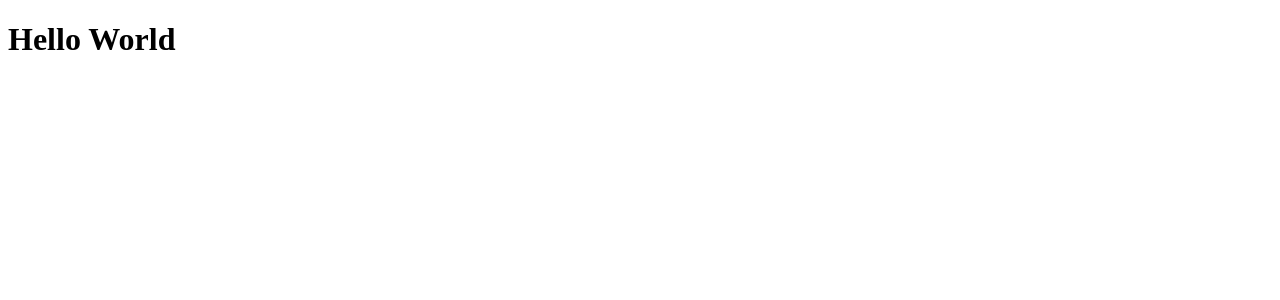
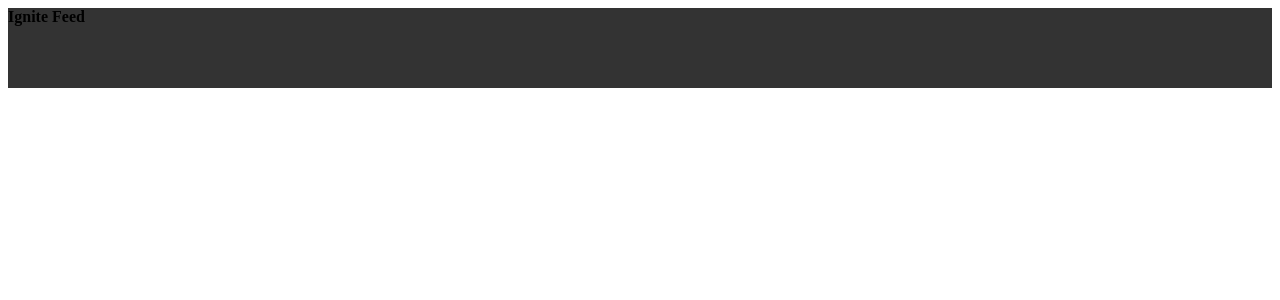
Before and after one commit to GustavoGJesus/ignite-feed, a React (Vite) app: page / in a window 1280 px wide. Shown: the top 300 px of the page. Built offline with nearby package versions, Linux system fonts and the light colour scheme.

Commit message:
feat: create global styles

```diff
--- a/index.html
+++ b/index.html
@@ -2,8 +2,15 @@
 <html lang="en">
   <head>
     <meta charset="UTF-8" />
+
+    <link rel="preconnect" href="https://fonts.googleapis.com" />
+    <link rel="preconnect" href="https://fonts.gstatic.com" crossorigin />
+
     <link rel="icon" type="image/svg+xml" href="/vite.svg" />
     <meta name="viewport" content="width=device-width, initial-scale=1.0" />
+
+    <link href="https://fonts.googleapis.com/css2?family=Roboto:wght@400;700&display=swap" rel="stylesheet" />
+
     <title>Vite + React</title>
   </head>
   <body>
--- a/src/App.jsx
+++ b/src/App.jsx
@@ -1,7 +1,9 @@
+import { Header } from "./components/Header"
+
 function App() {
   return (
    <>
-    <h1>Hello World</h1>
+    <Header />
    </>
   )
 }
--- /dev/null
+++ b/src/components/Header.jsx
@@ -0,0 +1,11 @@
+import styles from './Header.module.css'
+
+console.log(styles)
+
+export function Header() {
+  return (
+    <header className={styles.header}>
+      <strong>Ignite Feed</strong>
+    </header>
+  );
+}
--- /dev/null
+++ b/src/components/Header.module.css
@@ -0,0 +1,4 @@
+.header {
+    background: #333;
+    height: 80px;
+}
--- /dev/null
+++ b/src/global.css
@@ -0,0 +1,31 @@
+:root {
+    --white: #ffffff;
+    --gray-100: #e1e1e6;
+    --gray-300: #c4c4cc;
+    --gray-400: #8d8d99;
+    --gray-600: #323238;
+    --gray-700: #29292e;
+    --gray-800: #202024;
+    --gray-900: #121214;
+
+    --green-500: #00875f;
+
+}
+
+* {
+    margin: 0;
+    padding: 0;
+    box-sizing: border-box; /*espreme o elemento dentro da tela*/
+}
+
+body {
+    background: var(--gray-900);
+    color: var(--gray-300);
+    -webkit-font-smoothing: antialiased;
+}
+
+body, input, textarea, button {
+    font-family: 'Roboto', sans-serif;
+    font-weight: 400;
+    font-size: 1rem;
+}
```
